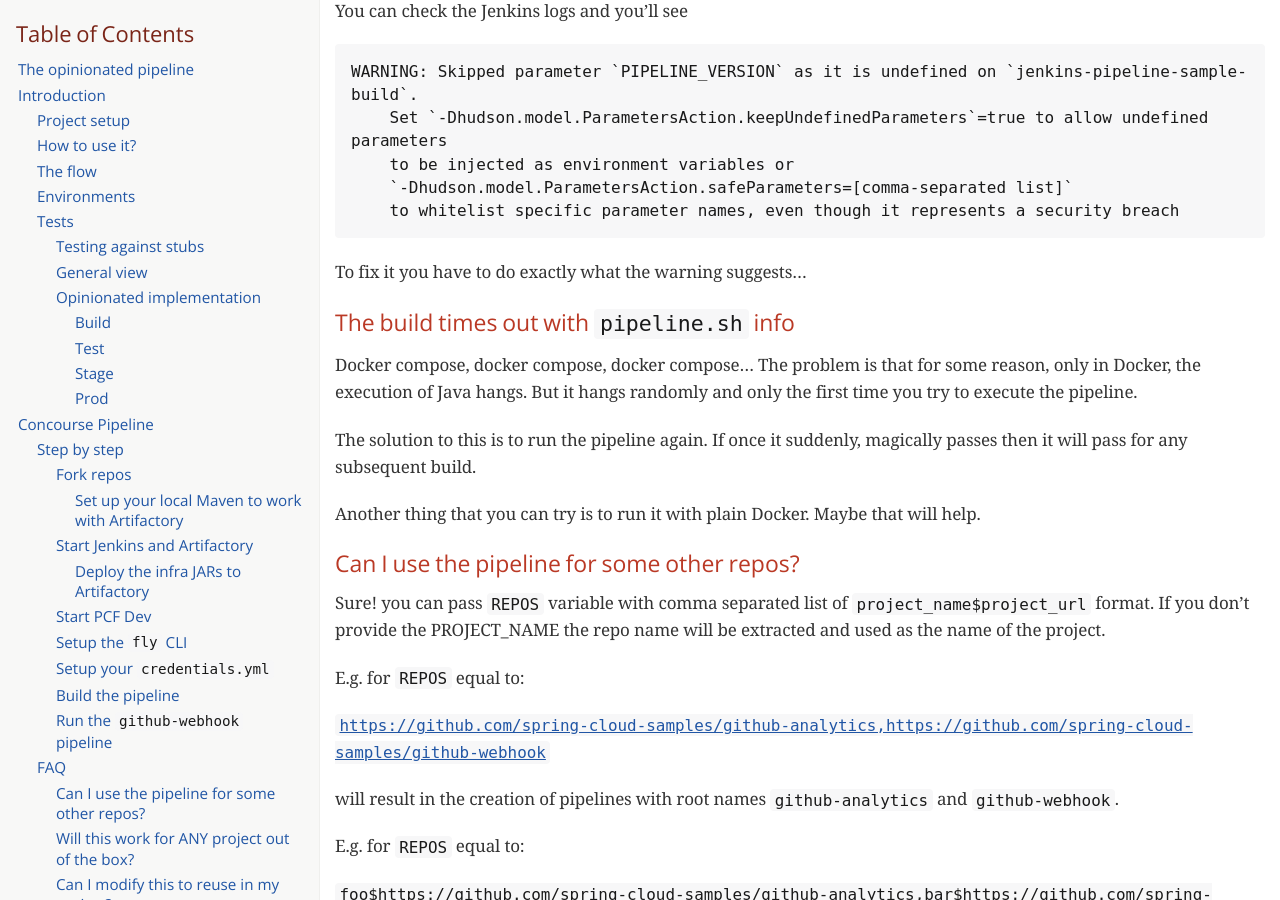
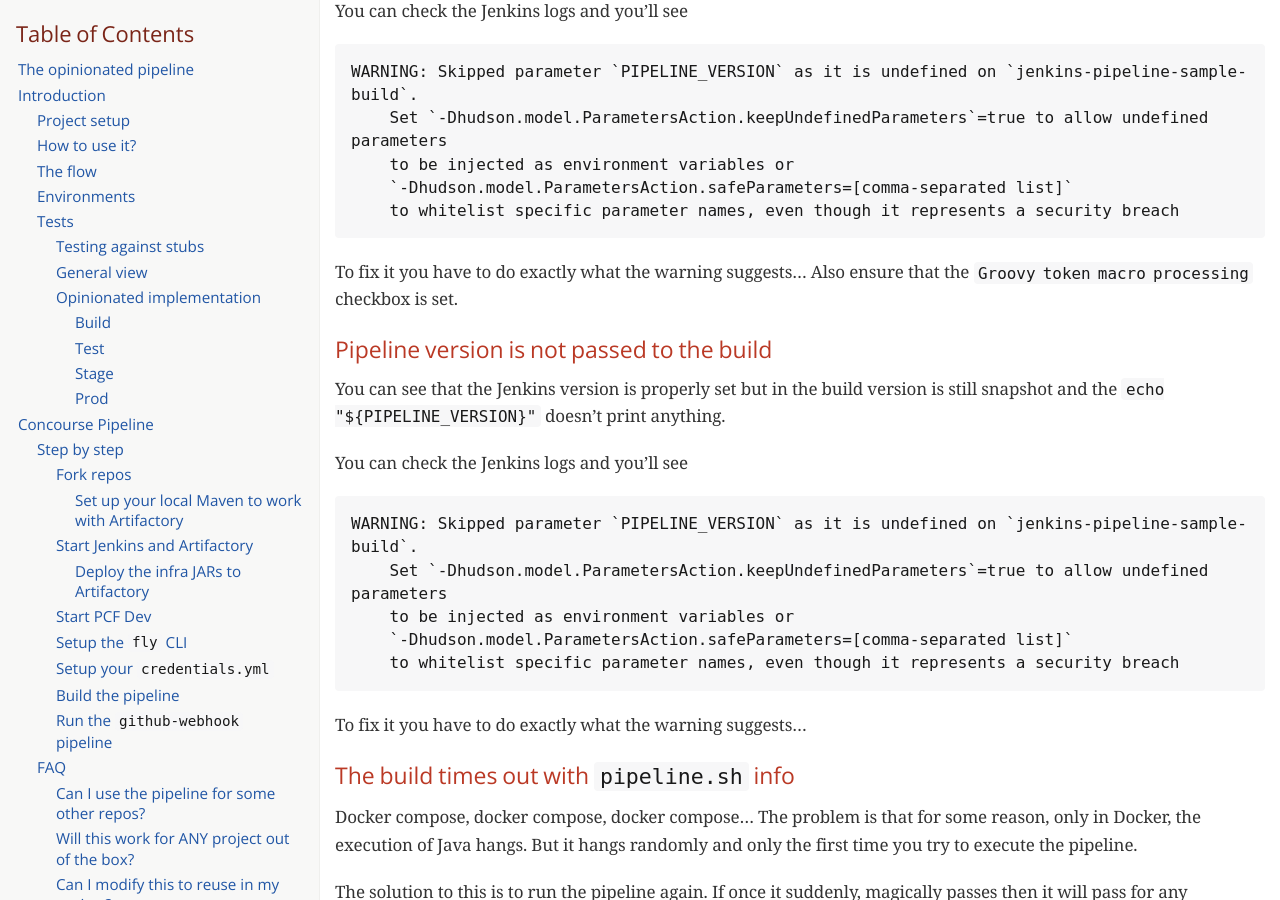
Before and after one commit to spring-attic/cloudpipelines-scripts, a Jekyll site: the page docs/spring-cloud-pipelines.html, which Jekyll copies as it is, in a window 1280 px wide and 900 px high, scrolled down 46094 px. Built offline with Jekyll 4.4.1, drawn with Linux system fonts in a browser that asks for light colours; some web fonts are replaced.

Commit message:
Added one more faq for Jenkins pipeline version

```diff
--- a/docs/spring-cloud-pipelines.html
+++ b/docs/spring-cloud-pipelines.html
@@ -525,6 +525,7 @@
 <li><a href="#_faq_2">FAQ</a>
 <ul class="sectlevel3">
 <li><a href="#jenkins_faq">Pipeline version contains ${PIPELINE_VERSION}</a></li>
+<li><a href="#_pipeline_version_is_not_passed_to_the_build">Pipeline version is not passed to the build</a></li>
 <li><a href="#_the_build_times_out_with_code_pipeline_sh_code_info">The build times out with <code>pipeline.sh</code> info</a></li>
 <li><a href="#_can_i_use_the_pipeline_for_some_other_repos">Can I use the pipeline for some other repos?</a></li>
 <li><a href="#_will_this_work_for_any_project_out_of_the_box_2">Will this work for ANY project out of the box?</a></li>
@@ -2852,6 +2853,29 @@
 <h3 id="_faq_2">FAQ</h3>
 <div class="sect3">
 <h4 id="jenkins_faq">Pipeline version contains ${PIPELINE_VERSION}</h4>
+<div class="paragraph">
+<p>You can check the Jenkins logs and you&#8217;ll see</p>
+</div>
+<div class="listingblock">
+<div class="content">
+<pre class="highlight"><code class="language-bash" data-lang="bash">WARNING: Skipped parameter `PIPELINE_VERSION` as it is undefined on `jenkins-pipeline-sample-build`.
+	Set `-Dhudson.model.ParametersAction.keepUndefinedParameters`=true to allow undefined parameters
+	to be injected as environment variables or
+	`-Dhudson.model.ParametersAction.safeParameters=[comma-separated list]`
+	to whitelist specific parameter names, even though it represents a security breach</code></pre>
+</div>
+</div>
+<div class="paragraph">
+<p>To fix it you have to do exactly what the warning suggests&#8230;&#8203; Also ensure that the <code>Groovy token macro processing</code>
+checkbox is set.</p>
+</div>
+</div>
+<div class="sect3">
+<h4 id="_pipeline_version_is_not_passed_to_the_build">Pipeline version is not passed to the build</h4>
+<div class="paragraph">
+<p>You can see that the Jenkins version is properly set but in the build version is still snapshot and
+the <code>echo "${PIPELINE_VERSION}"</code> doesn&#8217;t print anything.</p>
+</div>
 <div class="paragraph">
 <p>You can check the Jenkins logs and you&#8217;ll see</p>
 </div>
```
Also changed, not shown: README.adoc (+19 -0 lines), docs/JENKINS.adoc (+19 -0 lines).
